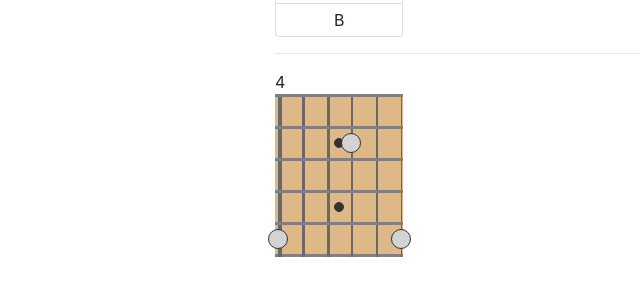
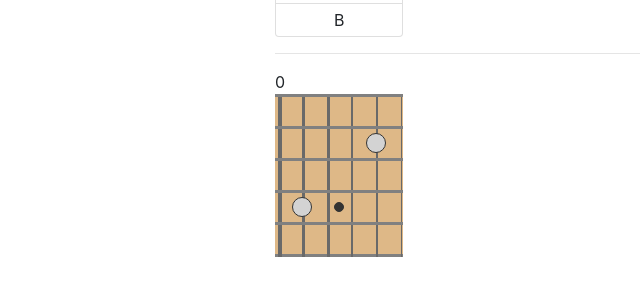
Before and after one commit to sparkoo/guitar-practice, an Angular app: page /octaveShapes in a window 1280 px wide. Shown: the part 402-698 px from the top of the page, without its empty margins (0-640 px from the left). Built offline with nearby package versions, Linux system fonts and the light colour scheme.

Commit message:
generate octave shape by shape number

```diff
--- a/src/app/octave-shapes/octave-shapes.component.ts
+++ b/src/app/octave-shapes/octave-shapes.component.ts
@@ -9,9 +9,10 @@ import { ToneUp, ToneUpKeys, ToneValue } from '../model/tone';
   styleUrls: ['./octave-shapes.component.scss']
 })
 export class OctaveShapesComponent implements OnInit {
-  shape: Shape = this.octaveShapesService.get('C_3');
+  shape: Shape;
 
   selectedTone: ToneValue = ToneUp['C'];
+  selectedShapeNo = 1;
 
   readonly tones = ToneUpKeys;
   readonly ToneUp = ToneUp;
@@ -19,6 +20,7 @@ export class OctaveShapesComponent implements OnInit {
   constructor(private octaveShapesService: OctaveShapesService) { }
 
   ngOnInit() {
+    this.drawShape();
   }
 
   selectTone(tone: ToneValue) {
@@ -27,7 +29,12 @@ export class OctaveShapesComponent implements OnInit {
     this.drawShape();
   }
 
+  selectShapeNo(shapeNo: number) {
+    this.selectedShapeNo = shapeNo;
+    this.drawShape();
+  }
+
   drawShape() {
-    this.shape = this.octaveShapesService.get(`${this.selectedTone.key}_3`);
+    this.shape = this.octaveShapesService.get(`${this.selectedTone.key}_${this.selectedShapeNo}`);
   }
 }
```
